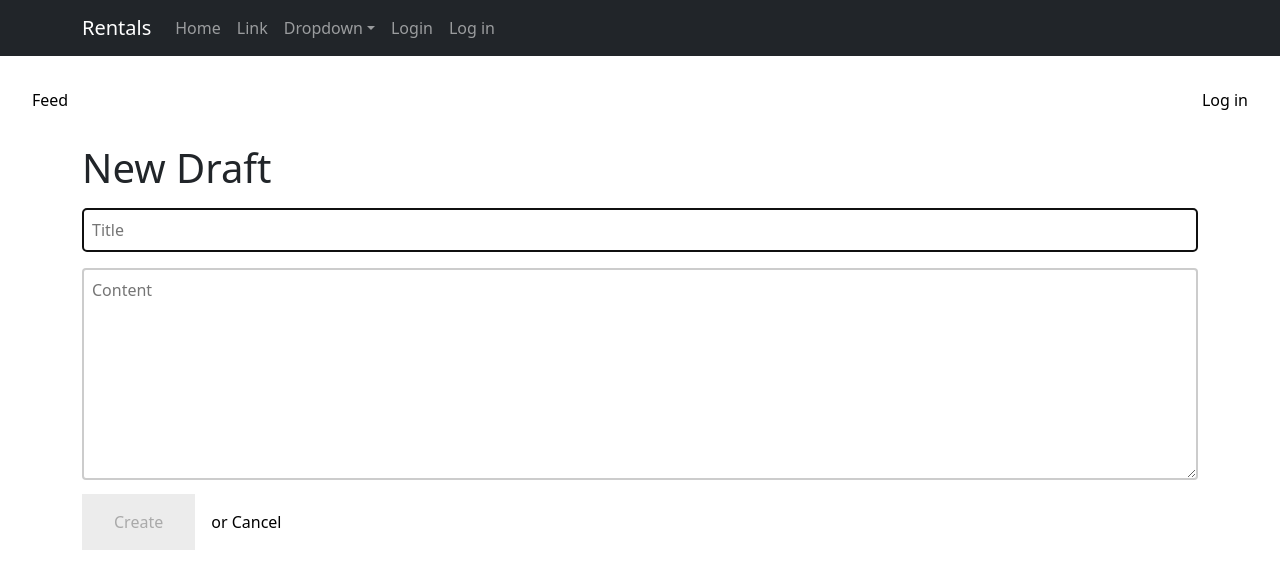
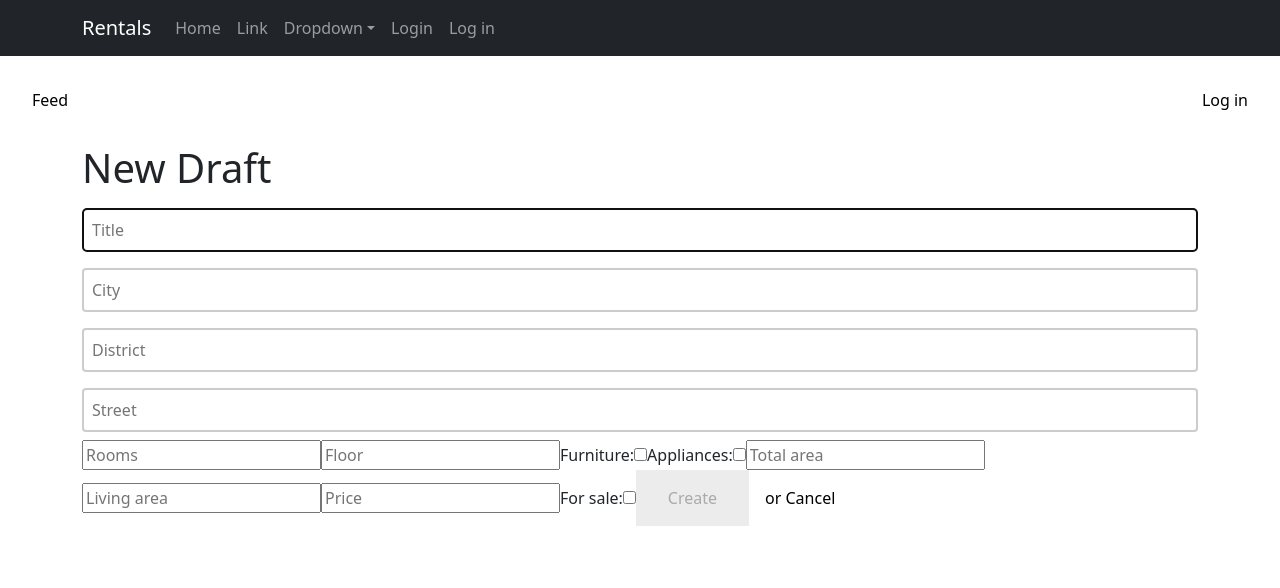
Before and after one commit to jnlucius/bisp_rental, a Next.js app: page /create in a window 1280 px wide. Shown: the top 588 px of the page. Built offline with nearby package versions, Linux system fonts and the light colour scheme; no server answers.

Commit message:
add create

```diff
--- /dev/null
+++ b/pages/api/post/index.js
@@ -0,0 +1,42 @@
+import { getSession } from "next-auth/react";
+import prisma from "../../../lib/prisma";
+
+// POST /api/post
+// Required fields in body: title
+// Optional fields in body: content
+export default async function handle(req, res) {
+  const {
+    title,
+    city,
+    district,
+    street,
+    rooms,
+    floor,
+    furniture,
+    appliances,
+    total_area,
+    living_area,
+    price,
+    for_sale,
+  } = req.body;
+
+  const session = await getSession({ req });
+  const result = await prisma.post.create({
+    data: {
+      title: title,
+      city: city,
+      district: district,
+      street: street,
+      rooms: parseInt(rooms, 10),
+      floor: parseInt(floor, 10),
+      furniture: furniture,
+      appliances: appliances,
+      total_area: parseFloat(total_area),
+      living_area: parseFloat(living_area),
+      price: parseFloat(price),
+      for_sale: for_sale,
+      author: { connect: { email: session?.user?.email } },
+    },
+  });
+  res.json(result);
+}
--- a/pages/create.js
+++ b/pages/create.js
@@ -1,17 +1,49 @@
 // pages/create.tsx
 
 import React, { useState } from "react";
-import Layout from "../components/Layout";
+import Layout from "../components/layout";
 import Router from "next/router";
 
 const Draft = () => {
   const [title, setTitle] = useState("");
-  const [content, setContent] = useState("");
+  const [city, setCity] = useState("");
+  const [district, setDistrict] = useState("");
+  const [street, setStreet] = useState("");
+  const [rooms, setRooms] = useState();
+  const [floor, setFloor] = useState();
+  const [furniture, setFurniture] = useState(false);
+  const [appliances, setAppliances] = useState(false);
+  const [total_area, setTotal_area] = useState();
+  const [living_area, setLiving_area] = useState();
+  const [price, setPrice] = useState();
+  const [for_sale, setFor_sale] = useState(false);
 
   const submitData = async (e) => {
     e.preventDefault();
-    // TODO
-    // You will implement this next ...
+    try {
+      const body = {
+        title,
+        city,
+        district,
+        street,
+        rooms,
+        floor,
+        furniture,
+        appliances,
+        total_area,
+        living_area,
+        price,
+        for_sale,
+      };
+      await fetch("/api/post", {
+        method: "POST",
+        headers: { "Content-Type": "application/json" },
+        body: JSON.stringify(body),
+      });
+      await Router.push("/drafts");
+    } catch (error) {
+      console.error(error);
+    }
   };
 
   return (
@@ -26,14 +58,82 @@ const Draft = () => {
             type="text"
             value={title}
           />
-          <textarea
-            cols={50}
-            onChange={(e) => setContent(e.target.value)}
-            placeholder="Content"
-            rows={8}
-            value={content}
+          <input
+            onChange={(e) => setCity(e.target.value)}
+            placeholder="City"
+            type="text"
+            value={city}
           />
-          <input disabled={!content || !title} type="submit" value="Create" />
+          <input
+            onChange={(e) => setDistrict(e.target.value)}
+            placeholder="District"
+            type="text"
+            value={district}
+          />
+          <input
+            onChange={(e) => setStreet(e.target.value)}
+            placeholder="Street"
+            type="text"
+            value={street}
+          />
+          <input
+            onChange={(e) => setRooms(e.target.value)}
+            placeholder="Rooms"
+            type="number"
+            value={rooms}
+          />
+          <input
+            onChange={(e) => setFloor(e.target.value)}
+            placeholder="Floor"
+            type="number"
+            value={floor}
+          />
+          <label>
+            Furniture:
+            <input
+              onChange={(e) => setFurniture(!furniture)}
+              placeholder="Furniture"
+              type="checkbox"
+              value={furniture}
+            />
+          </label>
+          <label>
+            Appliances:
+            <input
+              onChange={(e) => setAppliances(!appliances)}
+              placeholder="Appliances"
+              type="checkbox"
+              value={appliances}
+            />
+          </label>
+          <input
+            onChange={(e) => setTotal_area(e.target.value)}
+            placeholder="Total area"
+            type="number"
+            value={total_area}
+          />
+          <input
+            onChange={(e) => setLiving_area(e.target.value)}
+            placeholder="Living area"
+            type="number"
+            value={living_area}
+          />
+          <input
+            onChange={(e) => setPrice(e.target.value)}
+            placeholder="Price"
+            type="number"
+            value={price}
+          />
+          <label>
+            For sale:
+            <input
+              onChange={(e) => setFor_sale(!for_sale)}
+              placeholder="For sale"
+              type="checkbox"
+              value={for_sale}
+            />
+          </label>
+          <input disabled={!price || !title} type="submit" value="Create" />
           <a className="back" href="#" onClick={() => Router.push("/")}>
             or Cancel
           </a>
```
Also changed, not shown: 1 other file (tests, documents, lock files or other folders).
